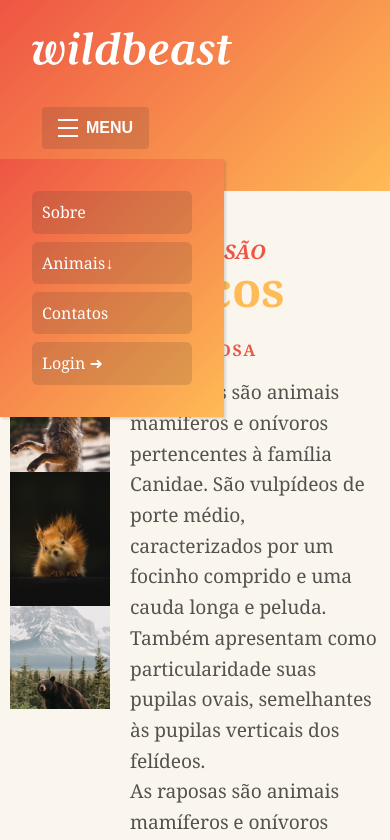
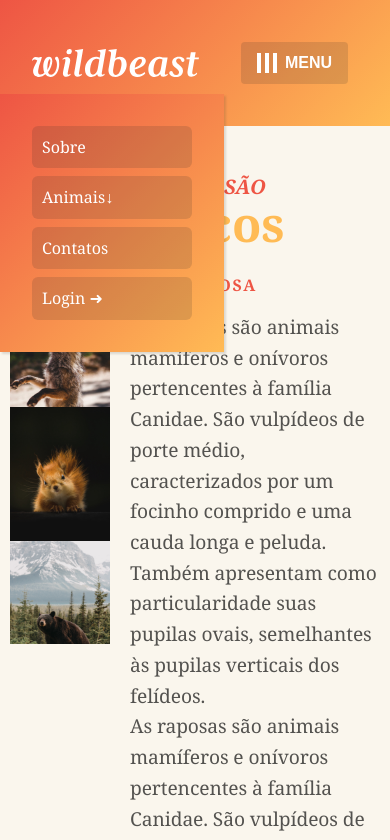
Before and after one commit to EduardoRRMalaquias/Projeto_WildBeast, a plain HTML site: page index.html in a window 390 px wide. Both pictures are taken after a click on the button "MENU". Shown: the top 840 px of the page. Drawn offline with Linux system fonts and the light colour scheme.

Commit message:
menu hamburguer

```diff
--- a/css/global/menu-hanburguer.css
+++ b/css/global/menu-hanburguer.css
@@ -3,6 +3,10 @@
 }
 
 @media (max-width: 500px) {
+  .header {
+    grid-template-columns: 1fr auto;
+  }
+
   .js [data-menu="button"] {
     display: flex;
     background-color: var(--cor-02);
@@ -26,14 +30,19 @@
   .js [data-menu="button"]::before {
     content: "";
     display: inline-block;
-    height: 2px;
+    height: 4px;
     width: 20px;
     background-color: white;
     box-shadow: 0 8px #ffffff, 0 -8px #ffffff;
+    transition: 0.5s;
+  }
+
+  .js [data-menu="button"].ativo::before {
+    transform: rotate(90deg);
   }
 
   .js [data-menu="list"] {
-    display: flex;
+    display: none;
     position: absolute;
     background: linear-gradient(135deg, var(--cor-p1), var(--cor-p2));
     width: 160px;
@@ -44,6 +53,11 @@
     flex-direction: column;
   }
 
+  .js [data-menu="list"].ativo {
+    display: flex;
+    animation: show-right 0.3s forwards;
+  }
+
   .js [data-menu="list"] .dropdown-menu {
     position: static;
   }
--- a/js/modules/click-outside.js
+++ b/js/modules/click-outside.js
@@ -4,7 +4,7 @@ export default function clickOutside(element, events, callback) {
 
   if (!element.hasAttribute(outside)) {
     events.forEach((userEvent) => {
-      html.addEventListener(userEvent, handleOutsideClick);
+      setTimeout(() => html.addEventListener(userEvent, handleOutsideClick));
     });
     element.setAttribute(outside, "");
   }
--- a/js/modules/menu-hamburguer.js
+++ b/js/modules/menu-hamburguer.js
@@ -1,3 +1,22 @@
-export default function initMenuHamburguer(){
+import clickOutside from "./click-outside.js";
 
+export default function initMenuHamburguer() {
+  const menuButton = document.querySelector('[data-menu="button"]');
+  const menuLists = document.querySelector('[data-menu="list"]');
+
+  if (menuButton) {
+    const eventos = ["touchstart", "click"];
+
+    function openMenu(event) {
+      menuLists.classList.toggle("ativo");
+      menuButton.classList.toggle("ativo");
+      clickOutside(menuLists, eventos, () => {
+        console.log("teste");
+        menuLists.classList.remove("ativo");
+        menuButton.classList.remove("ativo");
+      });
+    }
+
+    eventos.forEach((evento) => menuButton.addEventListener(evento, openMenu));
+  }
 }
```
